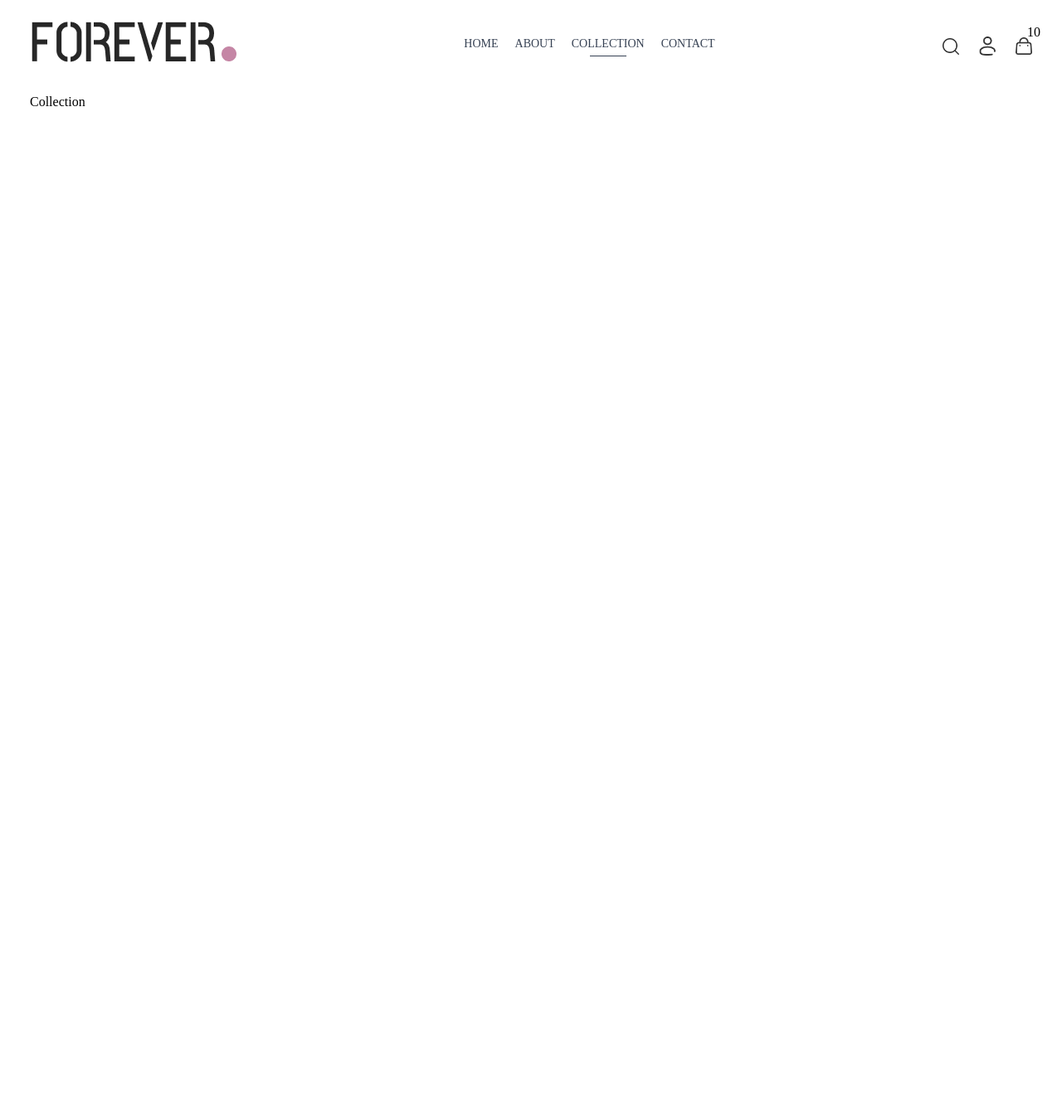
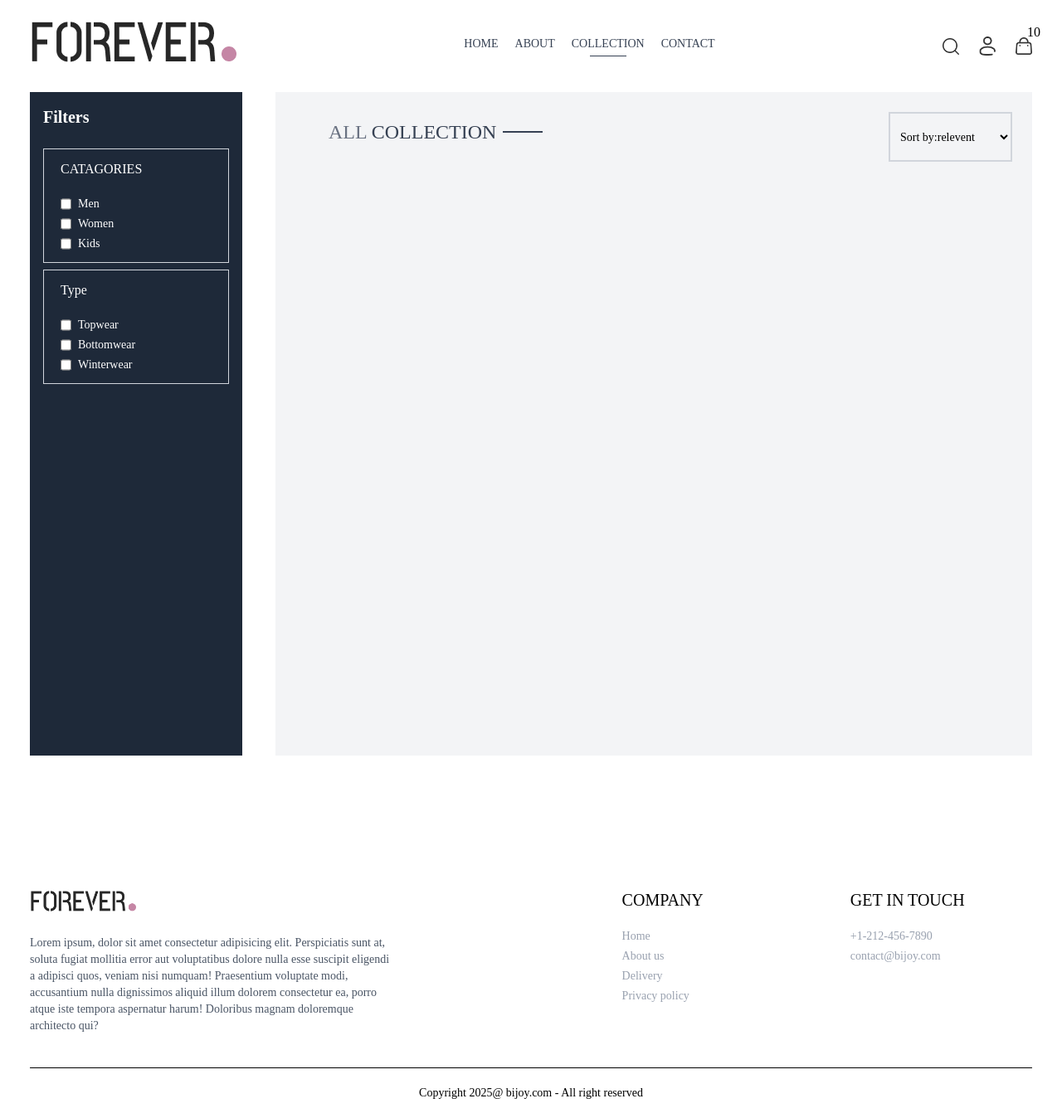
Before and after one commit to Zohirul-Islam/fashionshop, a React (Vite) app in the folder frontend/: page /collection in a window 1280 px wide. Shown: the whole page at 83% size. Before the commit the page ends 800 px from the top, so only its background shows below. Built offline with nearby package versions, Linux system fonts and the light colour scheme.

Commit message:
footer added

```diff
--- a/frontend/src/App.jsx
+++ b/frontend/src/App.jsx
@@ -8,6 +8,7 @@ import Login from './pages/Login';
 import PlaceOrder from './pages/PlaceOrder';
 import Orders from './pages/Orders';
 import Navbar from './components/Navbar';
+import Footer from './components/Footer';
 
 const App = () => {
   return (
@@ -23,6 +24,7 @@ const App = () => {
         <Route path='/place-orders' element = {<PlaceOrder/>}/>
         <Route path='/orders' element = {<Orders/>}/>
       </Routes>
+      <Footer/>
     </div>
   )
 }
--- /dev/null
+++ b/frontend/src/components/Footer.jsx
@@ -0,0 +1,46 @@
+import React from "react";
+import { assets } from "../assets/assets";
+
+const Footer = () => {
+  return (
+    <div >
+      <div className="flex flex-col sm:grid grid-cols-[3fr_1fr_1fr] gap-14 my-10 mt-40 text-sm">
+        <div>
+          <img src={assets.logo} className="mb-5 w-32" alt="" />
+          <p className="w-full md:w-2/3 text-gray-600">
+            Lorem ipsum, dolor sit amet consectetur adipisicing elit.
+            Perspiciatis sunt at, soluta fugiat mollitia error aut voluptatibus
+            dolore nulla esse suscipit eligendi a adipisci quos, veniam nisi
+            numquam! Praesentium voluptate modi, accusantium nulla dignissimos
+            aliquid illum dolorem consectetur ea, porro atque iste tempora
+            aspernatur harum! Doloribus magnam doloremque architecto qui?
+          </p>
+        </div>
+        <div>
+          <p className="text-xl font-medium mb-5">COMPANY</p>
+          <ul className="flex flex-col gap-1 text-gray-400">
+            <li>Home</li>
+            <li>About us</li>
+            <li>Delivery</li>
+            <li>Privacy policy</li>
+          </ul>
+        </div>
+        <div>
+          <p className="text-xl font-medium mb-5">GET IN TOUCH</p>
+          <ul className="flex flex-col gap-1 text-gray-400">
+            <li>+1-212-456-7890</li>
+            <li>contact@bijoy.com</li>
+          </ul>
+        </div>
+      </div>
+      <div>
+        <hr />
+        <p className="py-5 text-sm text-center">
+          Copyright 2025@ bijoy.com - All right reserved
+        </p>
+      </div>
+    </div>
+  );
+};
+
+export default Footer;
--- /dev/null
+++ b/frontend/src/components/Newsletterbox.jsx
@@ -0,0 +1,21 @@
+import React from 'react'
+
+const Newsletterbox = () => {
+  const onSubmitHandler =(e)=>{
+    e.preventDefault();
+  }
+  return (
+    <div className='text-center'>
+        <p className='text-2xl font-medium text-gray-800'>Subscribe now and get 20% off</p>
+        <p className='text-gray-400 mt-3'>
+          Lorem ipsum dolor sit amet consectetur, adipisicing elit. Iure laudantium accusantium similique! Eveniet, vel fugit tenetur tempore eligendi deleniti rerum?
+        </p>
+        <form onClick={()=>onSubmitHandler()} className='w-full sm:w-1/2 flex items-center gap-3 mx-auto my-6 pl-3 border' >
+          <input type="email" placeholder='Ener your email' className='w-full outline-none sm:flex-1' />
+          <button className='px-10 py-4 bg-black text-white text-sm' type='submit'>Subscribe</button>
+        </form>
+    </div>
+  )
+}
+
+export default Newsletterbox
--- a/frontend/src/components/OurPolicy.jsx
+++ b/frontend/src/components/OurPolicy.jsx
@@ -1,4 +1,4 @@
-import React from 'react'
+
 import { assets } from '../assets/assets'
 
 const OurPolicy = () => {
--- a/frontend/src/pages/Collection.jsx
+++ b/frontend/src/pages/Collection.jsx
@@ -1,9 +1,69 @@
-
+import { useState } from "react";
+import { assets } from "../assets/assets";
+import Title from "../components/Title";
 
 const Collection = () => {
+  const [showFilter, setShowfilter] = useState(true);
   return (
-    <div>Collection</div>
-  )
-}
+    <div className="min-h-screen flex flex-col gap-1 sm:flex-row sm:gap-10">
+      {/* Sidebar */}
+      <aside className="min-w-64 bg-gray-800 text-white p-4">
+        <h2 onClick={()=>setShowfilter(!showFilter)} className="text-xl font-bold mb-6 flex gap-2 items-center">Filters
+          <img src={assets.dropdown_icon} alt="" className={`h-3 sm:hidden ${showFilter ? 'rotate-90' :''}`} />
+        </h2>
+        {/* category filters */}
+        <div
+          className={`border border-gray-300 pl-5 py-3 mt-2 ${
+            showFilter ? "" : "hidden"
+          } md:block`}
+        >
+          <p className="font-medium text-md mb-5">CATAGORIES</p>
+          <div className="flex flex-col gap-1 text-sm font-light">
+            <p className="flex gap-2">
+              <input type="checkbox" value={"Men"} /> Men
+            </p>
+            <p className="flex gap-2">
+              <input type="checkbox" value={"Women"} /> Women
+            </p>
+            <p className="flex gap-2">
+              <input type="checkbox" value={"Kids"} /> Kids
+            </p>
+          </div>
+        </div>
+        {/* subcategory */}
+        <div
+          className={`border border-gray-300 pl-5 py-3 mt-2 ${
+            showFilter ? "" : "hidden"
+          } md:block`}
+        >
+          <p className="font-medium text-md mb-5">Type</p>
+          <div className="flex flex-col gap-1 text-sm font-light">
+            <p className="flex gap-2">
+              <input type="checkbox" value={"Topwear"} /> Topwear
+            </p>
+            <p className="flex gap-2">
+              <input type="checkbox" value={"Bottomwear"} /> Bottomwear
+            </p>
+            <p className="flex gap-2">
+              <input type="checkbox" value={"Winterwear"} /> Winterwear
+            </p>
+          </div>
+        </div>
+      </aside>
 
-export default Collection
+      {/* Main Content */}
+      <main className="flex-1 bg-gray-100 p-6">
+          <div className="flex justify-between text-base sm:text-2xl mb-4">
+            <Title txt1={'ALL'} txt2={'COLLECTION'}/>
+            <select className="border-2 border-gray-300 text-sm px-2" >
+              <option value="relevent">Sort by:relevent</option>
+              <option value="relevent">Sort by:high to low</option>
+              <option value="relevent">Sort by:low to high</option>
+            </select>
+          </div>
+      </main>
+    </div>
+  );
+};
+
+export default Collection;
--- a/frontend/src/pages/Home.jsx
+++ b/frontend/src/pages/Home.jsx
@@ -3,6 +3,7 @@ import Hero from '../components/Hero'
 import LatestCollection from '../components/LatestCollection'
 import Bestseller from '../components/Bestseller'
 import OurPolicy from '../components/OurPolicy'
+import Newsletterbox from '../components/Newsletterbox'
 
 const Home = () => {
   return (
@@ -11,6 +12,7 @@ const Home = () => {
       <LatestCollection/>
       <Bestseller/>
       <OurPolicy/>
+      <Newsletterbox/>
     </div>
   )
 }
```
